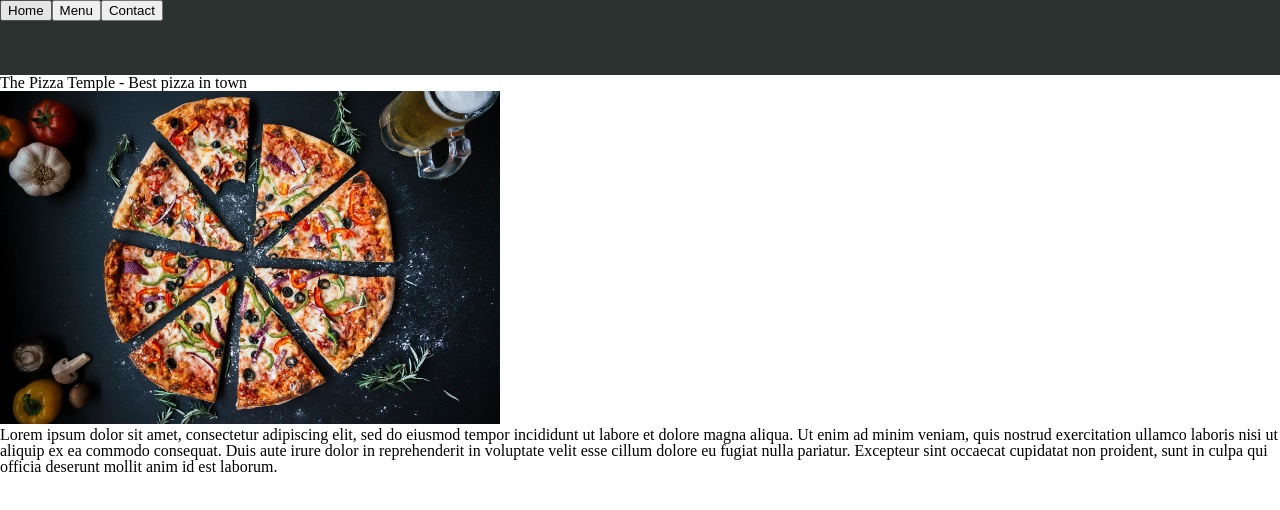
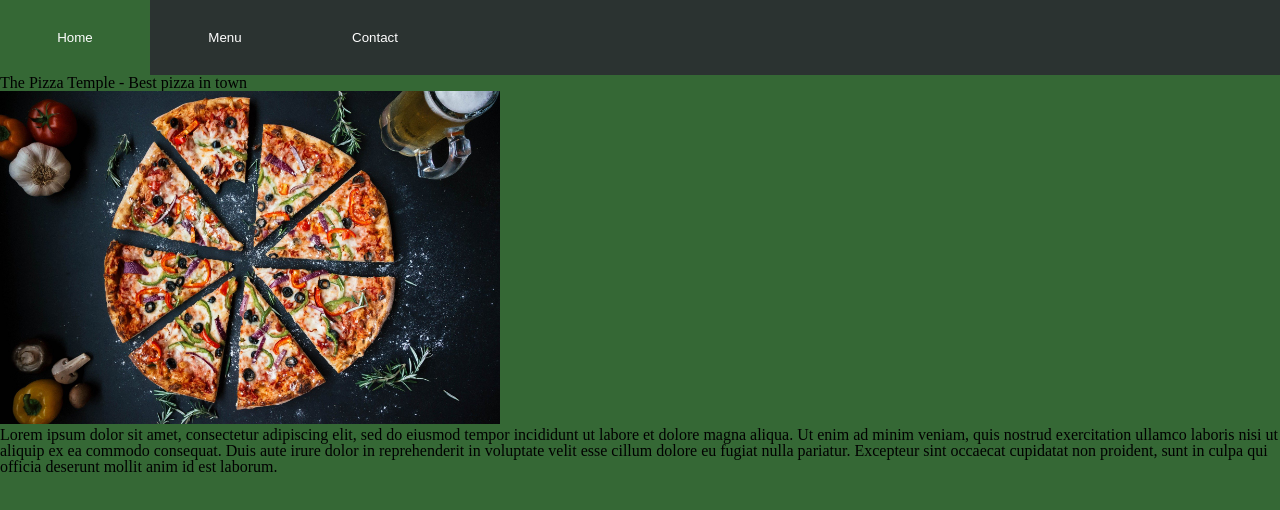
Before and after one commit to reinimax/restaurant-page, a website built with webpack: page dist/index.html in a window 1280 px wide. Both pictures are taken after a click on the button "Home". Built offline with nearby package versions, Linux system fonts and the light colour scheme.

Commit message:
buttons are now colored according to active tab

```diff
--- a/src/index.js
+++ b/src/index.js
@@ -17,6 +17,7 @@ import { renderMenu } from "./menu.js";
     menuBtn.setAttribute("id", "menu-btn");
     contactBtn.setAttribute("id", "contact-btn");
     mainBtn.setAttribute("class", "nav-btn");
+    mainBtn.classList.add("blend");
     menuBtn.setAttribute("class", "nav-btn");
     contactBtn.setAttribute("class", "nav-btn");
 
@@ -36,6 +37,7 @@ import { renderMenu } from "./menu.js";
 
     function switchPage(event) {
         clearContent();
+        colorActiveBtn(event.target);
         switch (event.target.id) {
             case "main-btn":
                 renderMainPage.fill();
@@ -54,6 +56,15 @@ import { renderMenu } from "./menu.js";
             content.lastChild.remove();
         }
     }
+
+    function colorActiveBtn(btn) {
+        let buttons = navBar.childNodes;
+        for (let i = 0; i < buttons.length; i++) {
+            buttons[i].classList.remove("blend");
+        }
+        btn.classList.add("blend");
+    }
+
 })();
 
 renderMainPage.fill();
--- a/src/style.css
+++ b/src/style.css
@@ -12,6 +12,22 @@
     top: 75px;
 }
 
+.nav-btn {
+    background-color: rgb(43, 51, 49);
+    border: none;
+    height: 75px;
+    width: 150px;
+    color: white;
+}
+
+.blend {
+    background-color: rgb(53, 104, 53);
+}
+
+body {
+    background-color: rgb(53, 104, 53);
+}
+
 img {
     width: 500px;
 }
```
Also changed, not shown: dist/bundle.js.
